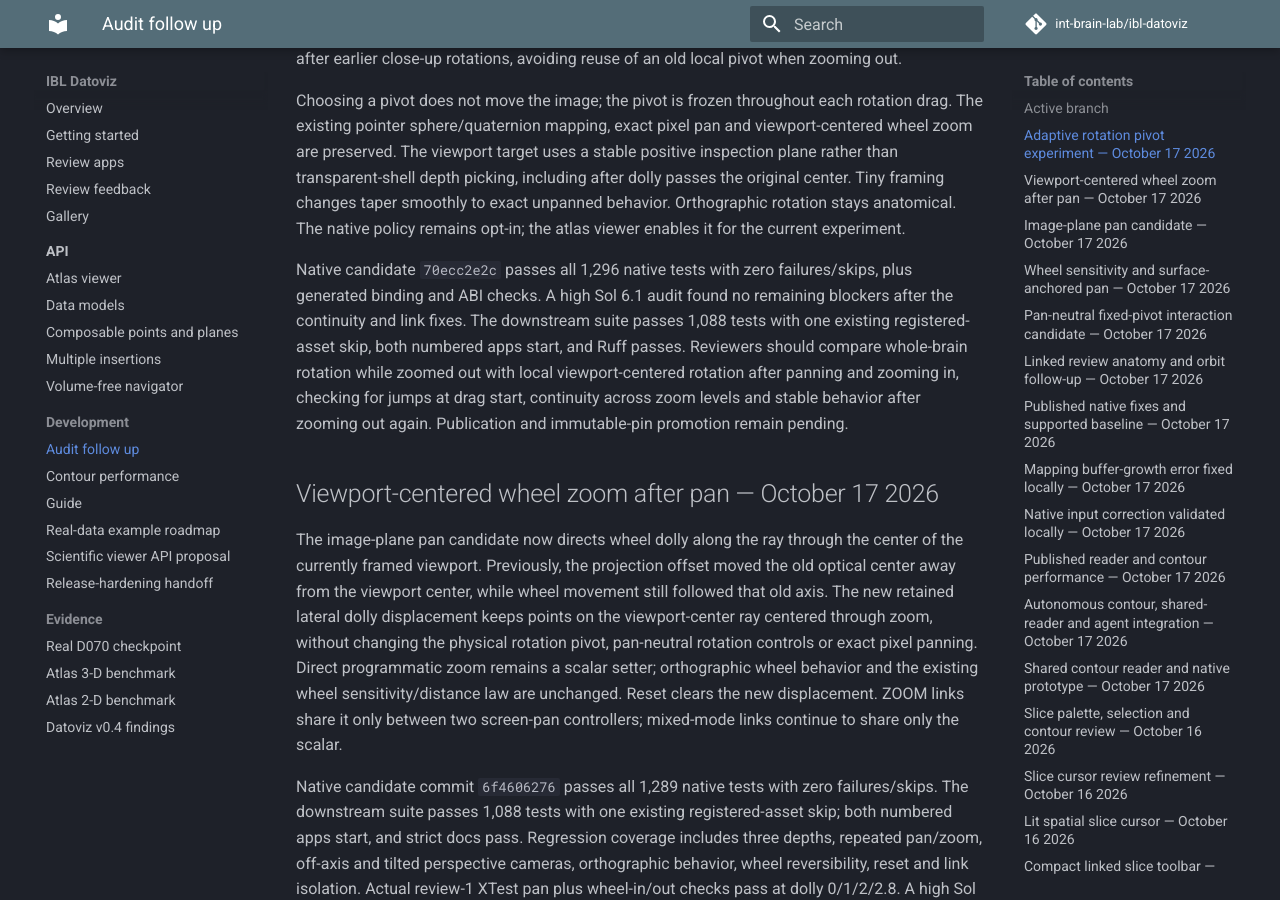
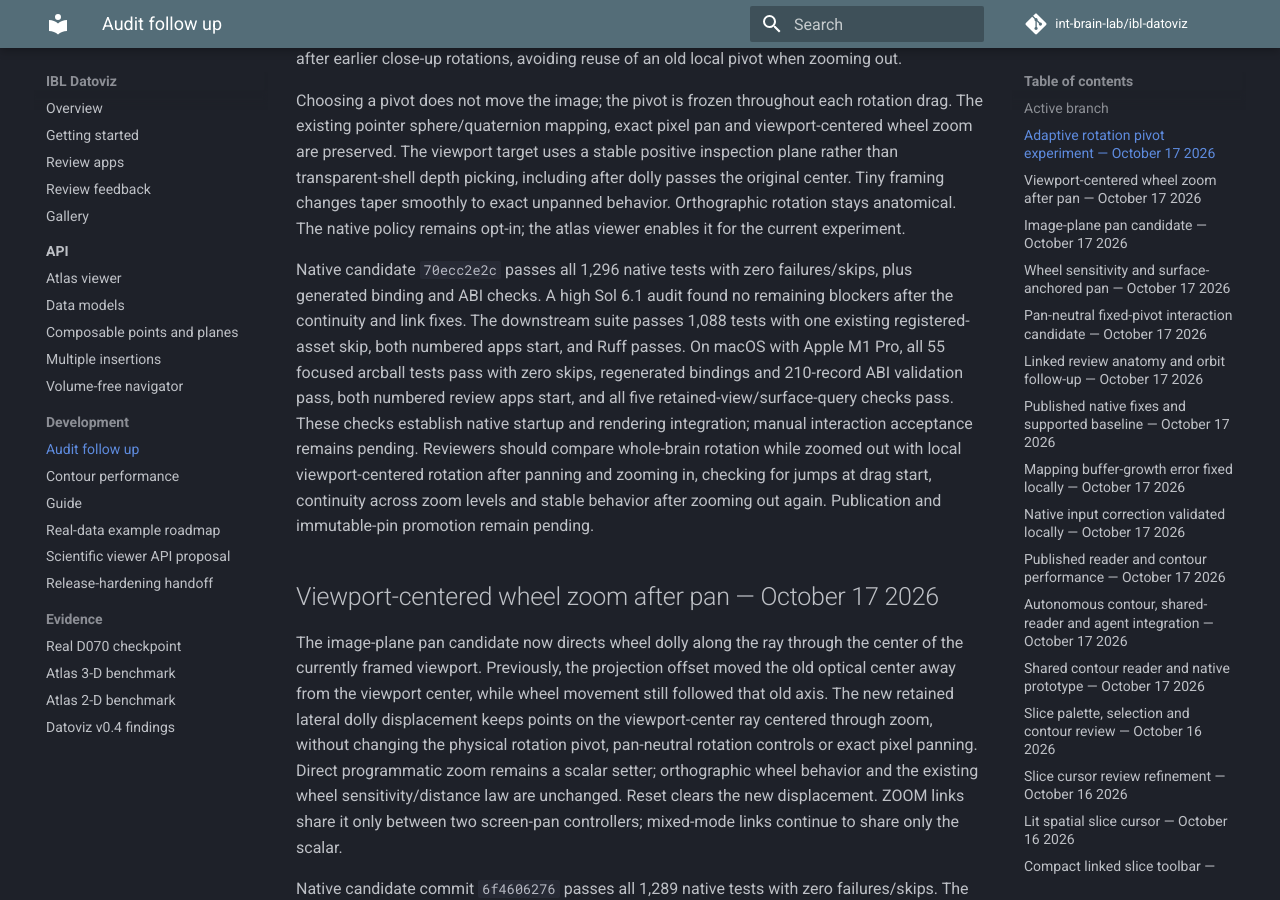
Before and after one commit to int-brain-lab/ibl-datoviz, an MkDocs documentation site: the page built from docs/NEXT_STEPS.md, in a window 1280 px wide and 900 px high, scrolled down 557 px. Built offline with MkDocs 1.6.1 and Material for MkDocs 9.7.7, drawn with Linux system fonts in a browser that asks for light colours; comment, search, counter and statistics services are not loaded.

Commit message:
Record macOS adaptive orbit validation

```diff
--- a/docs/NEXT_STEPS.md
+++ b/docs/NEXT_STEPS.md
@@ -15,7 +15,7 @@ The atlas viewer opts into the candidate native `ADAPTIVE_ORBIT` policy when ava
 
 Choosing a pivot does not move the image; the pivot is frozen throughout each rotation drag. The existing pointer sphere/quaternion mapping, exact pixel pan and viewport-centered wheel zoom are preserved. The viewport target uses a stable positive inspection plane rather than transparent-shell depth picking, including after dolly passes the original center. Tiny framing changes taper smoothly to exact unpanned behavior. Orthographic rotation stays anatomical. The native policy remains opt-in; the atlas viewer enables it for the current experiment.
 
-Native candidate `70ecc2e2c` passes all 1,296 native tests with zero failures/skips, plus generated binding and ABI checks. A high Sol 6.1 audit found no remaining blockers after the continuity and link fixes. The downstream suite passes 1,088 tests with one existing registered-asset skip, both numbered apps start, and Ruff passes. Reviewers should compare whole-brain rotation while zoomed out with local viewport-centered rotation after panning and zooming in, checking for jumps at drag start, continuity across zoom levels and stable behavior after zooming out again. Publication and immutable-pin promotion remain pending.
+Native candidate `70ecc2e2c` passes all 1,296 native tests with zero failures/skips, plus generated binding and ABI checks. A high Sol 6.1 audit found no remaining blockers after the continuity and link fixes. The downstream suite passes 1,088 tests with one existing registered-asset skip, both numbered apps start, and Ruff passes. On macOS with Apple M1 Pro, all 55 focused arcball tests pass with zero skips, regenerated bindings and 210-record ABI validation pass, both numbered review apps start, and all five retained-view/surface-query checks pass. These checks establish native startup and rendering integration; manual interaction acceptance remains pending. Reviewers should compare whole-brain rotation while zoomed out with local viewport-centered rotation after panning and zooming in, checking for jumps at drag start, continuity across zoom levels and stable behavior after zooming out again. Publication and immutable-pin promotion remain pending.
 
 ## Viewport-centered wheel zoom after pan — October 17 2026
 
```
